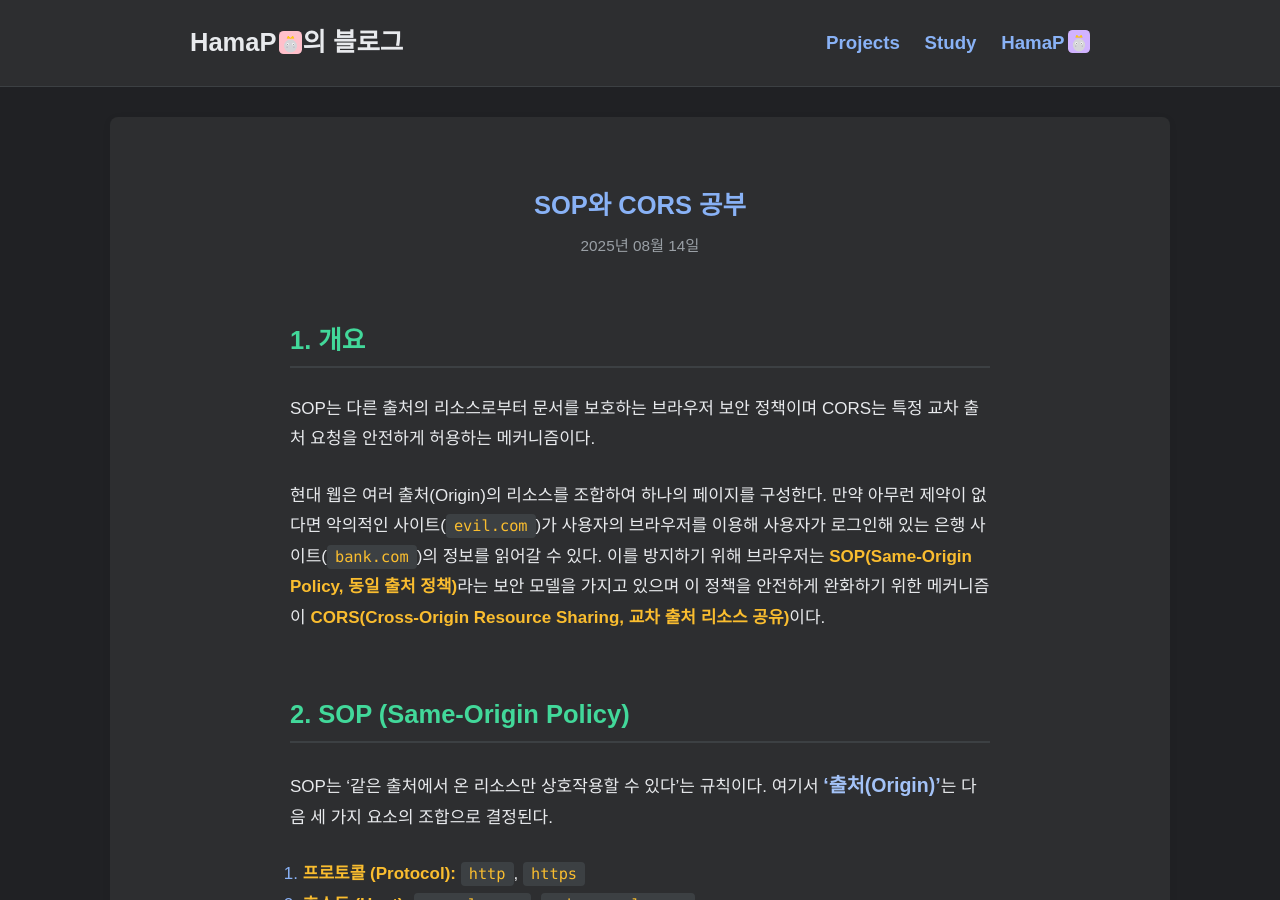
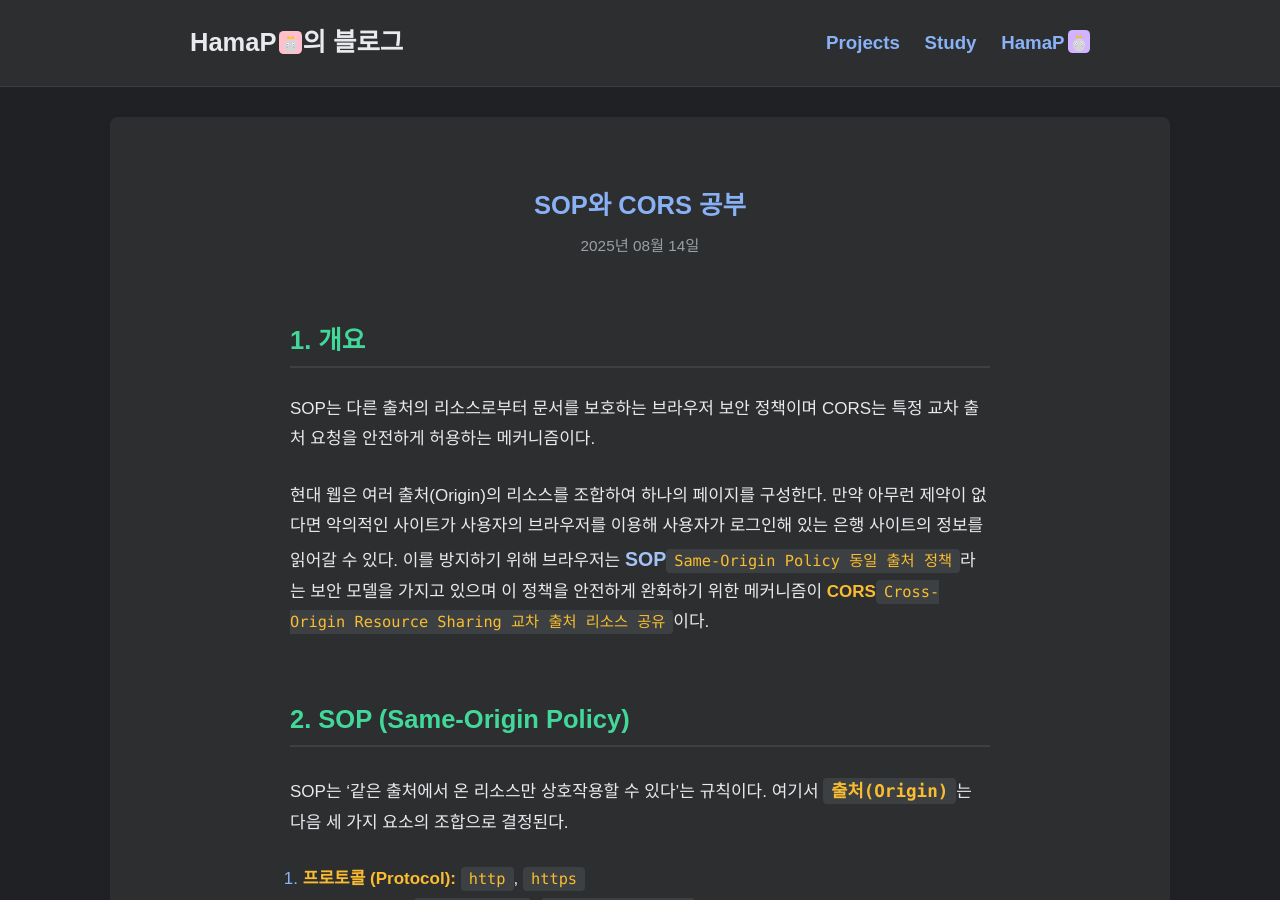
Before and after one commit to HamaP0/HamaP0.github.io, a Jekyll site: the page built from _posts/웹 기술/2025-08-14-SopCors_study.md, in a window 1280 px wide and 900 px high. Built offline with Jekyll 4.4.1, drawn with Linux system fonts in a browser that asks for light colours; some web fonts are replaced; some of the changed text lies outside the part shown.

Commit message:
Update 2025-08-14-SopCors_study.md

```diff
--- a/_posts/웹 기술/2025-08-14-SopCors_study.md
+++ b/_posts/웹 기술/2025-08-14-SopCors_study.md
@@ -9,10 +9,11 @@ categories: [웹 기술]
 
 SOP는 다른 출처의 리소스로부터 문서를 보호하는 브라우저 보안 정책이며 CORS는 특정 교차 출처 요청을 안전하게 허용하는 메커니즘이다.
 
-현대 웹은 여러 출처(Origin)의 리소스를 조합하여 하나의 페이지를 구성한다. 만약 아무런 제약이 없다면 악의적인 사이트(`evil.com`)가 사용자의 브라우저를 이용해 사용자가 로그인해 있는 은행 사이트(`bank.com`)의 정보를 읽어갈 수 있다. 이를 방지하기 위해 브라우저는 **SOP(Same-Origin Policy, 동일 출처 정책)**라는 보안 모델을 가지고 있으며 이 정책을 안전하게 완화하기 위한 메커니즘이 **CORS(Cross-Origin Resource Sharing, 교차 출처 리소스 공유)**이다.
+현대 웹은 여러 출처(Origin)의 리소스를 조합하여 하나의 페이지를 구성한다. 만약 아무런 제약이 없다면 악의적인 사이트가 사용자의 브라우저를 이용해 사용자가 로그인해 있는 은행 사이트의 정보를 읽어갈 수 있다. 이를 방지하기 위해 브라우저는 **SOP**`Same-Origin Policy 동일 출처 정책`라는 보안 모델을 가지고 있으며 이 정책을 안전하게 완화하기 위한 메커니즘이 **CORS**`Cross-Origin Resource Sharing 교차 출처 리소스 공유`이다.
+
 ### 2. SOP (Same-Origin Policy)
 
-SOP는 '같은 출처에서 온 리소스만 상호작용할 수 있다'는 규칙이다. 여기서 **'출처(Origin)'**는 다음 세 가지 요소의 조합으로 결정된다.
+SOP는 '같은 출처에서 온 리소스만 상호작용할 수 있다'는 규칙이다. 여기서 **`출처(Origin)`**는 다음 세 가지 요소의 조합으로 결정된다.
 
 1.  **프로토콜 (Protocol):** `http`, `https`
 2.  **호스트 (Host):** `example.com`, `sub.example.com`
@@ -20,7 +21,7 @@ SOP는 '같은 출처에서 온 리소스만 상호작용할 수 있다'는 규
 
 이 세 가지가 모두 동일해야 '동일 출처'로 인정된다. 예를 들어 `https://example.com` 에서 로드된 스크립트는 `https://api.example.com` 이나 `http://example.com` 의 리소스를 기본적으로 읽어올 수 없다.
 
-SOP는 다른 출처의 리소스를 **불러오는 것(Embedding)**은 허용하지만 그 내용을 **읽는 것(Reading)**은 차단한다.
+SOP는 다른 출처의 리소스를 **`불러오는 것(Embedding)`**은 허용하지만 그 내용을 **`읽는 것(Reading)`**은 차단한다.
 
 ### 3. CORS (Cross-Origin Resource Sharing)
 
@@ -48,4 +49,4 @@ CORS는 서버가 HTTP 헤더를 통해 자신의 리소스를 다른 출처와
 *   **CSRF (Cross-Site Request Forgery)와의 관계**:
     SOP는 다른 출처로 요청을 보내는 것 자체를 막지는 않는다. 따라서 `<img>` 태그나 `<form>` 제출 등을 이용해 사용자의 의도와 무관하게 서버의 상태를 변경하는 요청(글쓰기, 삭제 등)을 보내는 CSRF 공격은 여전히 가능하다. CORS는 리소스를 '읽는' 권한을 제어하는 것이 주 목적이다.
 
-<hr class="short-rule"
+<hr class="short-rule">
```
